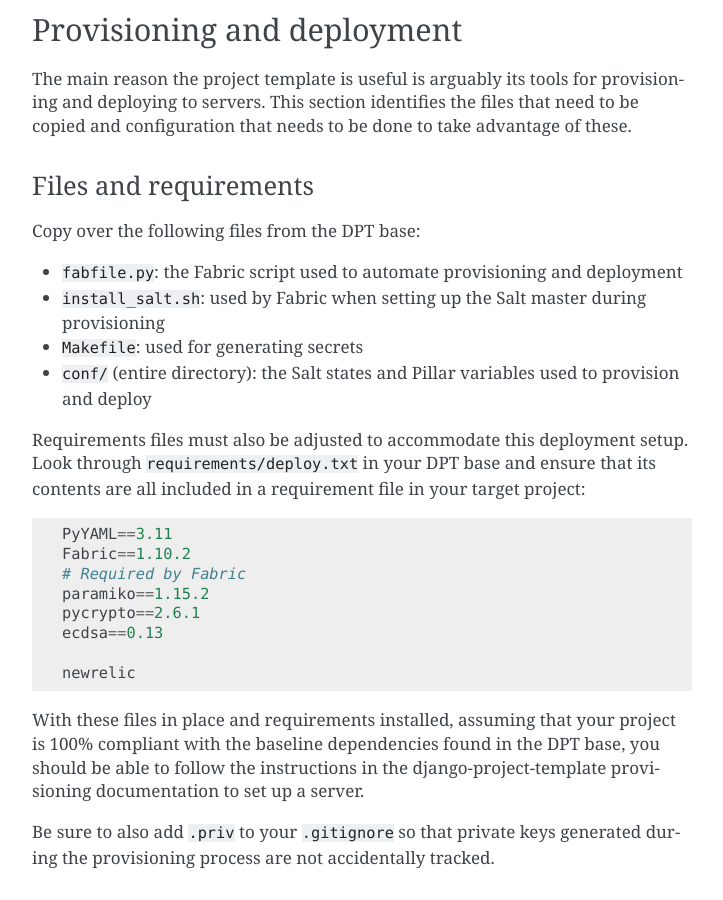
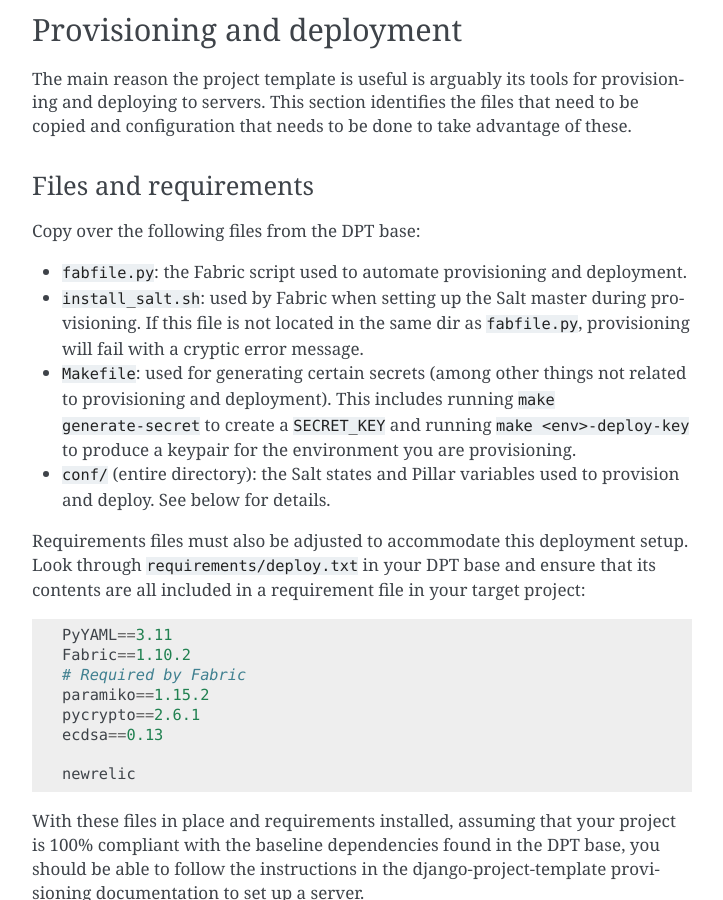
Before and after one commit to caktus/django-project-template, a Sphinx documentation site: the page built from docs/dev/converting-legacy-projects.rst, in a window 1280 px wide and 900 px high, scrolled down 590 px. Shown: the whole window, without its empty margins (388-1111 px from the left). Built offline with Sphinx 7.4.7, drawn with Linux system fonts in a browser that asks for light colours; pages that are not in the unit, such as notebooks, are missing from menus.

Commit message:
More details on "Files and requirements"

```diff
--- a/docs/dev/converting-legacy-projects.rst
+++ b/docs/dev/converting-legacy-projects.rst
@@ -34,12 +34,17 @@ Files and requirements
 Copy over the following files from the DPT base:
 
 -  ``fabfile.py``: the Fabric script used to automate provisioning and
-   deployment
+   deployment.
 -  ``install_salt.sh``: used by Fabric when setting up the Salt master
-   during provisioning
--  ``Makefile``: used for generating secrets
+   during provisioning. If this file is not located in the same dir
+   as ``fabfile.py``, provisioning will fail with a cryptic error message.
+-  ``Makefile``: used for generating certain secrets (among other things not
+   related to provisioning and deployment). This includes running
+   ``make generate-secret`` to create a ``SECRET_KEY`` and running
+   ``make <env>-deploy-key`` to produce a keypair for the environment you
+   are provisioning.
 -  ``conf/`` (entire directory): the Salt states and Pillar variables
-   used to provision and deploy
+   used to provision and deploy. See below for details.
 
 Requirements files must also be adjusted to accommodate this deployment
 setup. Look through ``requirements/deploy.txt`` in your DPT base and
```
